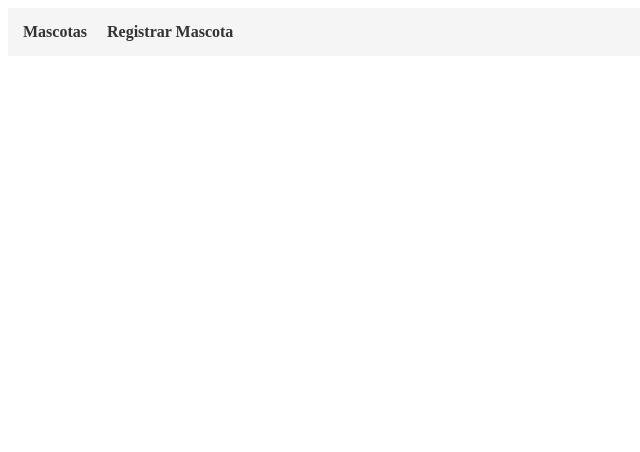
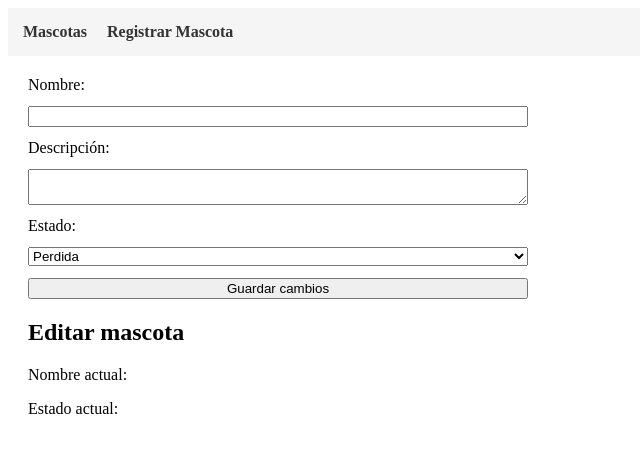
Before and after one commit to naniidifee/mascotas-react, a React (Vite) app: page /mascotas/1/editar in a window 1280 px wide. Shown: the top 452 px of the page, without its empty margins (0-640 px from the left). Built offline with nearby package versions, Linux system fonts and the light colour scheme; no server answers.

Commit message:
creacion editar mascota y mejora de formulario de registro avance parte2

```diff
--- a/src/App.jsx
+++ b/src/App.jsx
@@ -2,6 +2,7 @@ import { BrowserRouter as Router, Routes, Route, NavLink } from 'react-router-do
 import MascotasPage from './pages/MascotasPage';
 import MascotaDetalle from './components/mascotas/MascotasDetalle';
 import CrearMascota from './components/mascotas/CrearMascota';
+import EditarMascota from './components/mascotas/EditarMascota';
 
 function App() {
   return (
@@ -20,8 +21,9 @@ function App() {
         <div style={{ padding: '0 20px' }}>
           <Routes>
             <Route path="mascotas/" element={<MascotasPage />} />
-            <Route path='mascotas/nueva' element={<CrearMascota />} />
+            <Route path='/mascotas/nueva' element={<CrearMascota />} />
             <Route path="mascotas/:id" element={<MascotaDetalle />} />
+            <Route path="/mascotas/:id/editar" element={<EditarMascota />} />
           </Routes>
         </div>
       </Router>
--- a/src/components/mascotas/CrearMascota.jsx
+++ b/src/components/mascotas/CrearMascota.jsx
@@ -58,6 +58,18 @@ function CrearMascota() {
 
         console.log("Mascota registrada:", respuesta.data);
         alert("Mascota registrada exitosamente");
+
+        setMascota({
+            nombre: "",
+            tipo_animal: "",
+            raza: "",
+            edad: "",
+            tamano: "",
+            descripcion: "",
+            estado: "",
+            sexo: "",
+            imagen: null
+        });
 
     } catch (error) {
         console.error("Error al registrar mascota:", error);
@@ -125,8 +137,8 @@ function CrearMascota() {
                     <option value="">---------</option>
                     <option value="perdida">Perdida</option>
                     <option value="encontrada">Encontrada</option>
-                    <option value="adoptada">En adopcion</option>
-                    <option value="en_adopcion">Adoptada</option>
+                    <option value="adoptada">Adoptada</option>
+                    <option value="en_adopcion">En adopcion</option>
                 </select>
 
                 <label>Sexo:</label>
--- /dev/null
+++ b/src/components/mascotas/EditarMascota.jsx
@@ -0,0 +1,110 @@
+import { useEffect, useState } from "react";
+import { useParams } from "react-router-dom";
+import mascotasApi from "../../api/api";
+
+function EditarMascota() {
+
+    const { id } = useParams();
+
+    const [mascota, setMascota] = useState({
+        nombre: "",
+        tipo_animal: "",
+        raza: "",
+        edad: "",
+        tamano: "",
+        descripcion: "",
+        estado: "",
+        sexo: "",
+        imagen: null
+    });
+
+    const [cargando, setCargando] = useState(true);
+
+    useEffect(() => {
+        const cargarMascota = async () => {
+            try {
+                const respuesta = await mascotasApi.get(`mascotas/${id}/`);
+
+                setMascota(respuesta.data);
+            } catch (error) {
+                console.error("Error al cargar mascota: ", error);
+            } finally {
+                setCargando(false);
+            }
+        };
+
+        cargarMascota();
+    }, [id]);
+
+    const manejarCambio = (e) => {
+        const {name, value} = e.target;
+        setMascota({...mascota, [name]: value});
+    };
+
+    const manejarImagen = (e) => {
+        setMascota({...mascota, imagen: e.target.files[0]
+
+        });
+    };
+
+    const actualizarMascota = async (e) => {
+        e.preventDefault();
+
+        const formData = new FormData();
+
+        formData.append("nombre", mascota.nombre);
+        formData.append("tipo_animal", mascota.tipo_animal);
+        formData.append("raza", mascota.raza);
+        formData.append("edad", mascota.edad);
+        formData.append("tamano", mascota.tamano);
+        formData.append("descripcion", mascota.descripcion);
+        formData.append("estado", mascota.estado);
+        formData.append("sexo", mascota.sexo);
+
+        if(mascota.imagen instanceof File){
+            formData.append("imagen", mascota.imagen);
+        }
+
+        try{
+            const respuesta = await mascotasApi.patch(`mascotas/${id}/`,formData
+            );
+
+            console.log("Mascota actualizada:", respuesta.data);
+            alert("Mascota actualizada correctamente");
+        } catch(error){
+            console.error("Error al actualizar:", error.response?.data);
+            alert(JSON.stringify(error.response?.data));
+        }
+    };
+    return (
+        <div>
+            <form onSubmit={actualizarMascota} style={{ display: 'flex', flexDirection: 'column', gap: '12px', maxWidth: '500px'}}>
+                <label>Nombre:</label>
+                <input type="text" name="nombre" value={mascota.nombre} onChange={manejarCambio}/>
+
+                <label>Descripción:</label>
+                <textarea name="descripcion" value={mascota.descripcion} onChange={manejarCambio}/>
+
+                <label>Estado:</label>
+                <select name="estado" value={mascota.estado} onChange={manejarCambio}>
+                    <option value="perdida">Perdida</option>
+                    <option value="encontrada">Encontrada</option>
+                    <option value="adoptada">Adoptada</option>
+                    <option value="en_adopcion">En adopcion</option>
+                </select>
+
+                <button type="submit">
+                    Guardar cambios
+                </button>
+            </form>
+
+            <h2>Editar mascota</h2>
+
+            <p>Nombre actual: {mascota.nombre}</p>
+            <p>Estado actual: {mascota.estado}</p>
+
+        </div>
+    );
+}
+
+export default EditarMascota;
```
